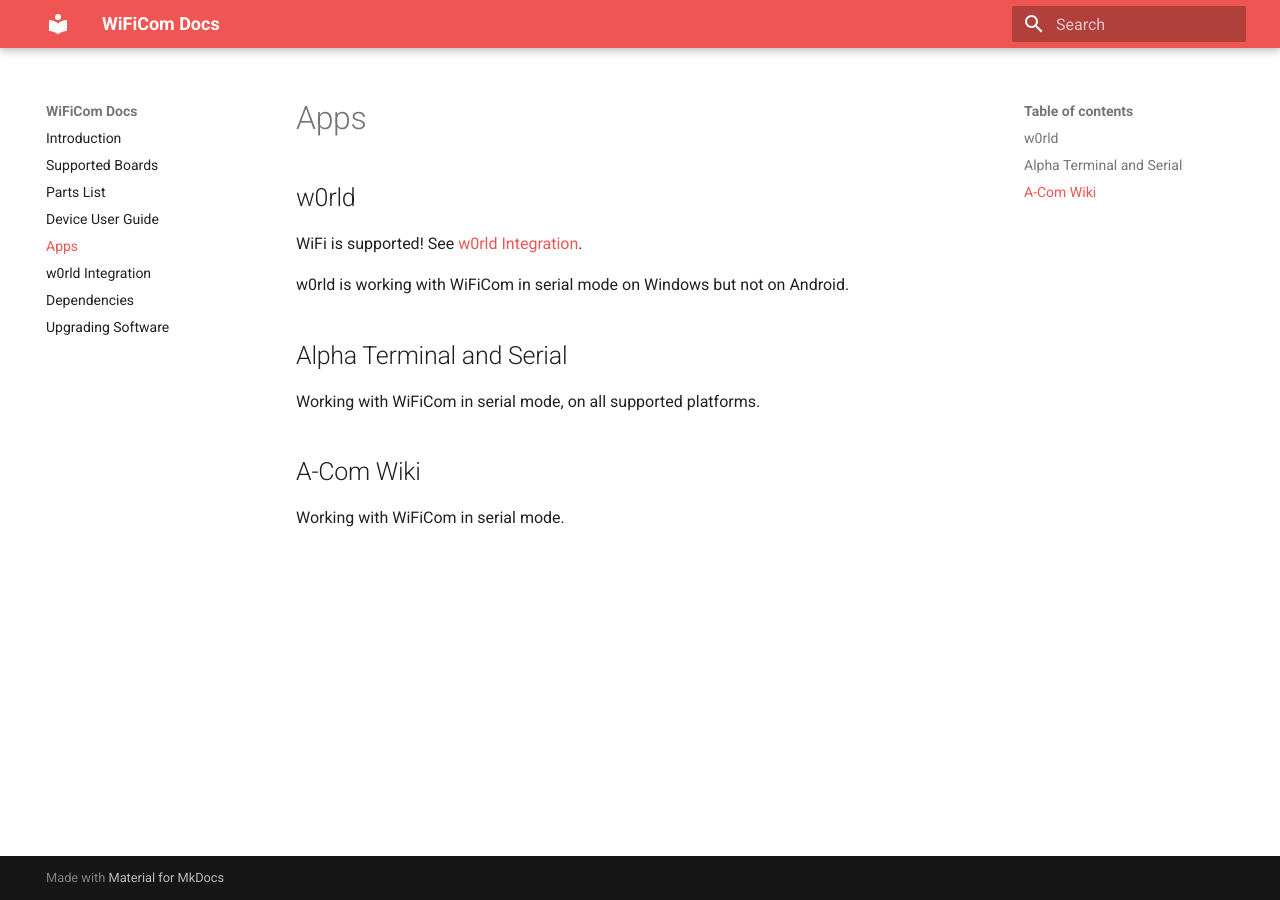
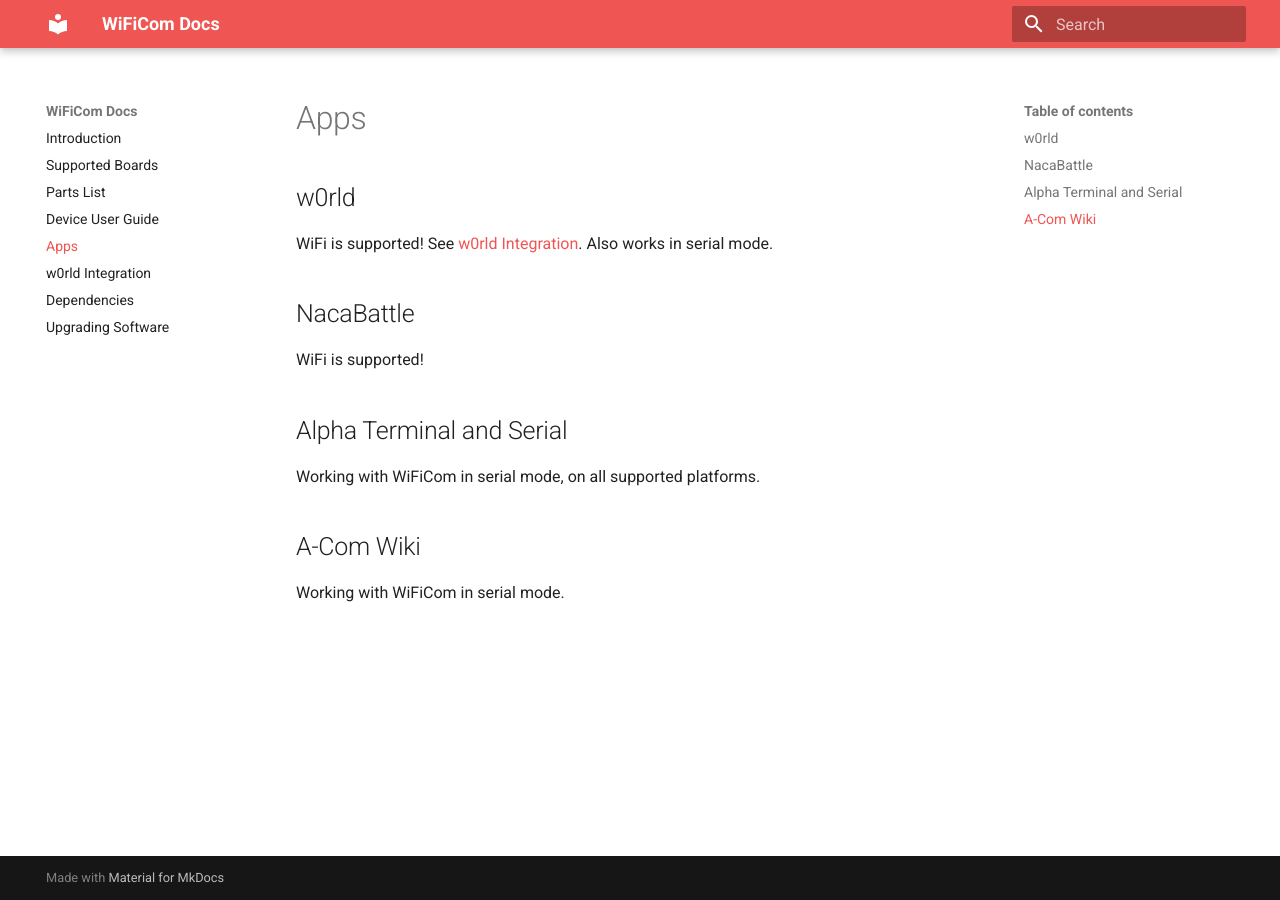
Before and after one commit to mechawrench/wificom-docs, an MkDocs documentation site: the page built from docs/apps.md, in a window 1280 px wide. Built offline with MkDocs 1.6.1 and Material for MkDocs 9.7.7, drawn with Linux system fonts in a browser that asks for light colours.

Commit message:
Update apps

```diff
--- a/docs/apps.md
+++ b/docs/apps.md
@@ -2,9 +2,11 @@
 
 ## w0rld
 
-WiFi is supported! See [w0rld Integration](w0rld_integration.md).
+WiFi is supported! See [w0rld Integration](w0rld_integration.md). Also works in serial mode.
 
-w0rld is working with WiFiCom in serial mode on Windows but not on Android.
+## NacaBattle
+
+WiFi is supported!
 
 ## Alpha Terminal and Serial
 
```
